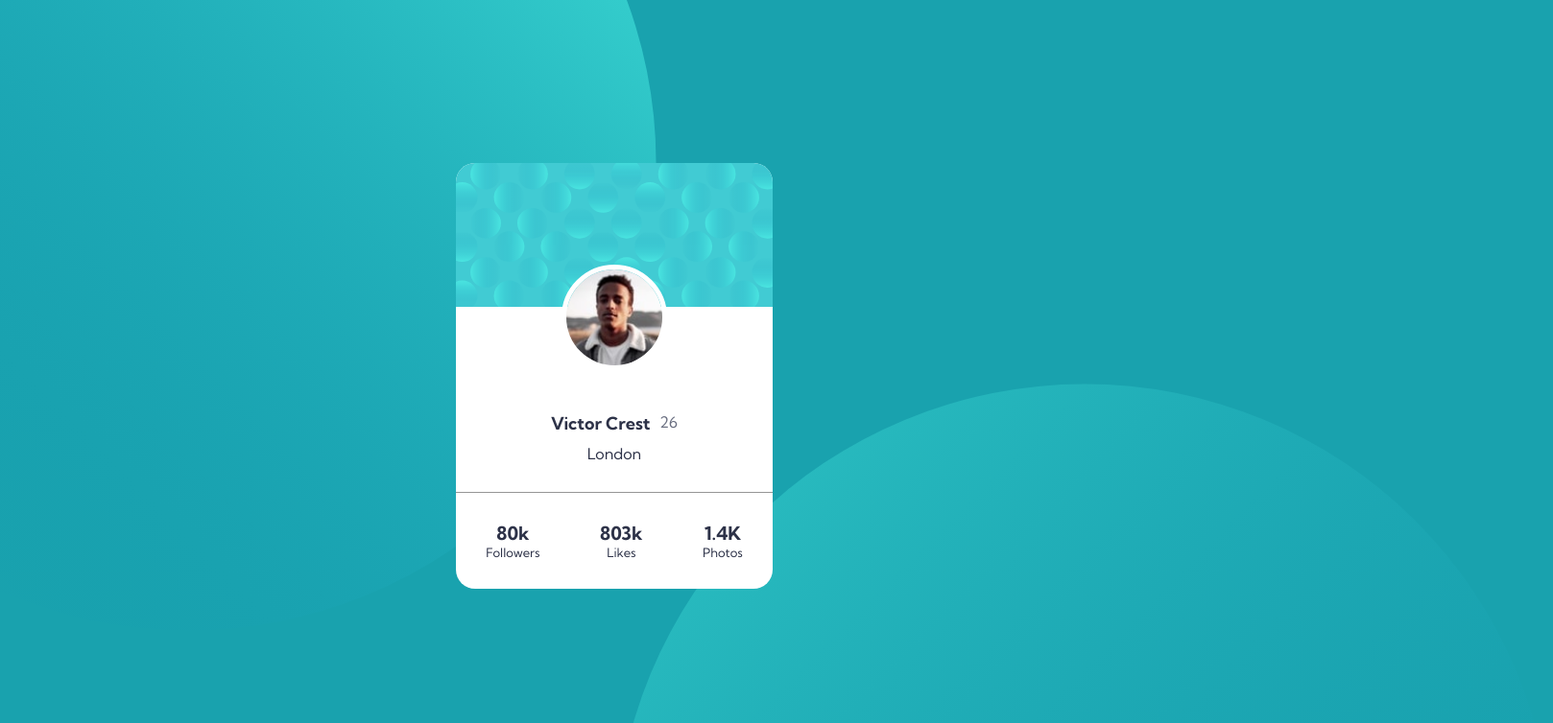
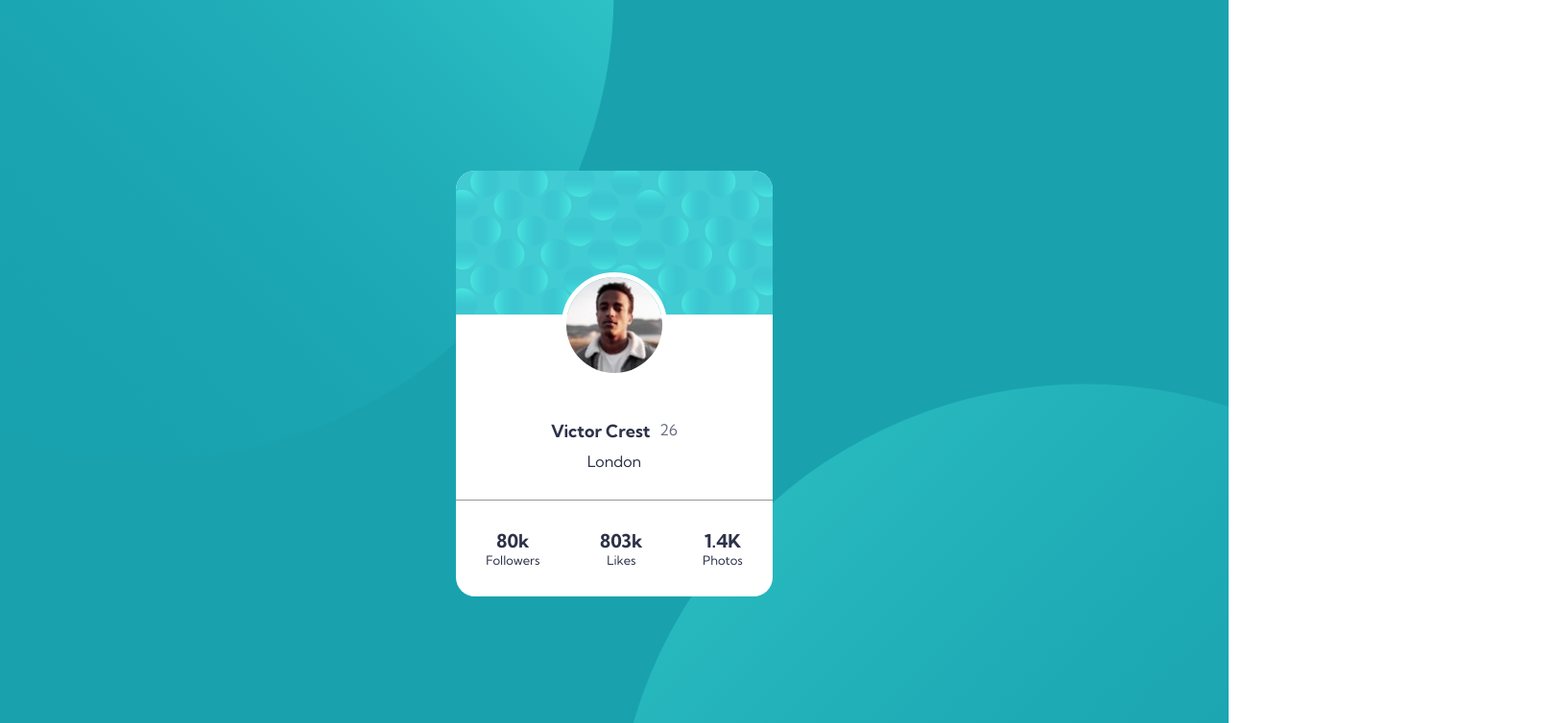
Before and after one commit to Tanthiel50/Frontend-mentor-challenges, a plain HTML site: page profile-card-component-main/index.html in a window 1280 px wide. Shown: the top 754 px of the page at 96% size, 1618 px wide, since content can reach past the window. Drawn offline with Linux system fonts and the light colour scheme.

Commit message:
background section

```diff
--- a/profile-card-component-main/index.html
+++ b/profile-card-component-main/index.html
@@ -17,8 +17,10 @@
 </head>
 <body>
   <div class="app">
-    <img src="./images/bg-pattern-top.svg" class="top_bubble">
-    <img src="./images/bg-pattern-bottom.svg" alt="" class="bottom_bubble">
+    <div class="background_section">
+      <img src="./images/bg-pattern-top.svg" class="top_bubble">
+      <img src="./images/bg-pattern-bottom.svg" alt="" class="bottom_bubble">
+    </div>
 
 
     <div class="main_section">
--- a/profile-card-component-main/style.css
+++ b/profile-card-component-main/style.css
@@ -27,22 +27,33 @@ html{
 }
 
 body{
-    background-color: var(--dark_cyan);
     height: 100%;
 }
 
 .app{
-    height: 98%;
+    position: relative;
+    height: 100%;
     display: flex;
     flex-direction: column;
     align-items: center;
     justify-content: center;
 }
 
+.background_section{
+    position: absolute;
+    top: 0;
+    left: 0;
+    right: 0;
+    bottom: 0;
+    z-index: 0;
+    background-color: var(--dark_cyan);
+    overflow: hidden;
+}
+
 .top_bubble{
     position: absolute;
-    left: -23%;
-    top: -40%;
+    right: 50%;
+    bottom: 40%;
     z-index: 1;
 }
 
```
